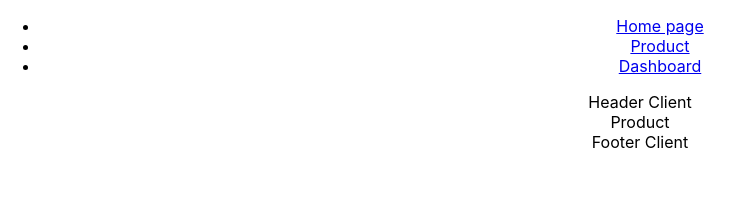
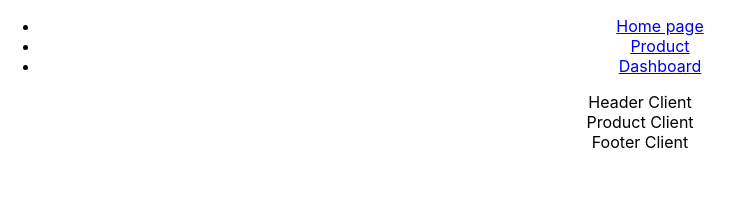
Before and after one commit to 0709nvanh/anhnv-nodejs, a React (Vite) app: page /product in a window 1280 px wide. Shown: the top 202 px of the page, without its empty margins (0-744 px from the left). Built offline with nearby package versions, Linux system fonts and the light colour scheme; the HTML template or start-up script is replaced by a standard one.

Commit message:
demo branch

```diff
--- a/src/components/Product.tsx
+++ b/src/components/Product.tsx
@@ -2,7 +2,7 @@ import React from 'react'
 
 const Product = () => {
   return (
-    <div>Product</div>
+    <div>Product Client</div>
   )
 }
 
```
